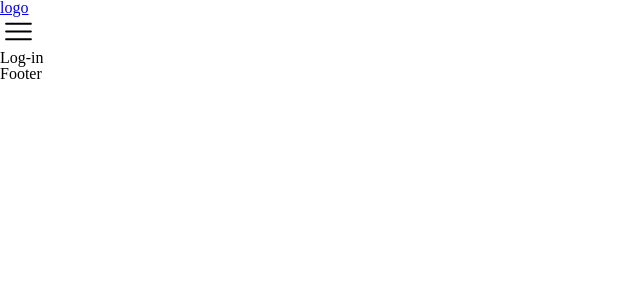
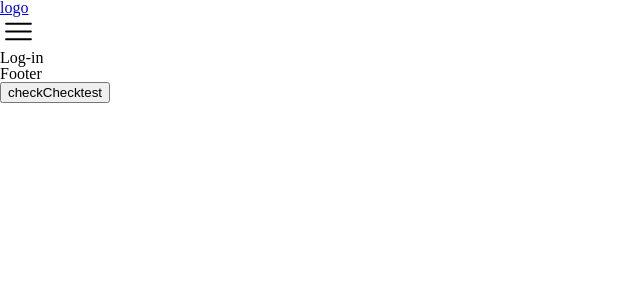
Before and after one commit to vdnuit/Congraduation, a React (Create React App) app in the folder front/: page /login in a window 1280 px wide. Shown: the top 300 px of the page, without its empty margins (0-640 px from the left). Built offline with nearby package versions, Linux system fonts and the light colour scheme.

Commit message:
ModalCheck

```diff
--- a/front/src/components/Footer.jsx
+++ b/front/src/components/Footer.jsx
@@ -1,13 +1,22 @@
 import styled from 'styled-components';
-import React from 'react';
+import React, { useState } from 'react';
+import ModalCheck from './ModalCheck';
 
 const Container = styled.div``;
 const Text = styled.p``;
 
 function Footer() {
+    const [checkOpen, setCheckOpen] = useState(false);
+    const showCheck = () => {
+        setCheckOpen(true);
+    };
     return (
         <Container>
             <Text>Footer</Text>
+            <button type="button" onClick={showCheck}>
+                checkChecktest
+            </button>
+            {checkOpen && <ModalCheck setCheckOpen={setCheckOpen} text="모달창 체크입니다." />}{' '}
         </Container>
     );
 }
--- a/front/src/components/ModalCheck.jsx
+++ b/front/src/components/ModalCheck.jsx
@@ -0,0 +1,37 @@
+import React from 'react';
+import { PropTypes } from 'prop-types';
+import styled from 'styled-components';
+
+const Container = styled.div`
+    width: 200px;
+    height: 100px;
+    z-index: 999;
+
+    position: absolute;
+    top: 50%;
+    left: 50%;
+    transform: translate(-50%, -50%);
+    background-color: skyblue;
+`;
+
+const Text = styled.p``;
+const Button = styled.button``;
+
+function ModalCheck({ setCheckOpen, text }) {
+    const closeModal = () => {
+        setCheckOpen(false);
+    };
+    return (
+        <Container>
+            <Text>{text}</Text>
+            <Button onClick={closeModal}>확인</Button>
+        </Container>
+    );
+}
+
+ModalCheck.propTypes = {
+    setCheckOpen: PropTypes.func.isRequired,
+    text: PropTypes.string.isRequired
+};
+
+export default ModalCheck;
```
